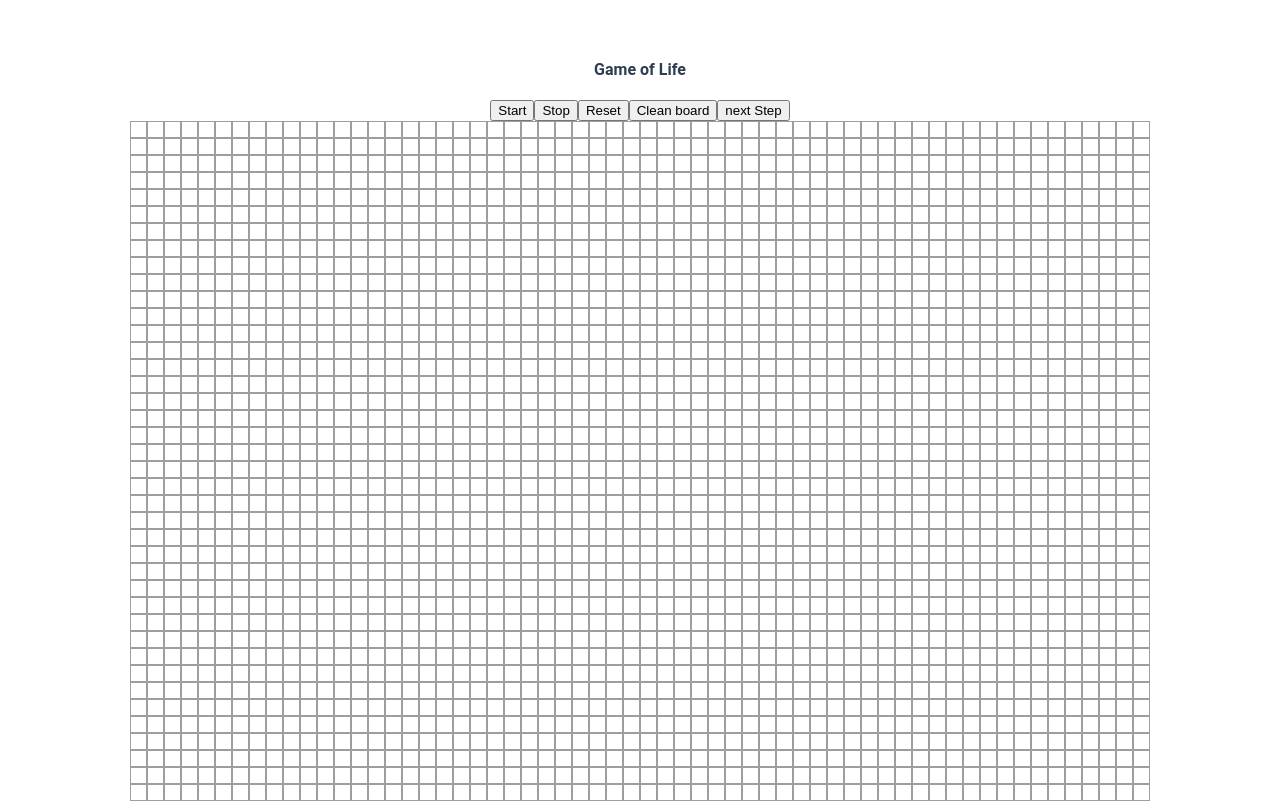
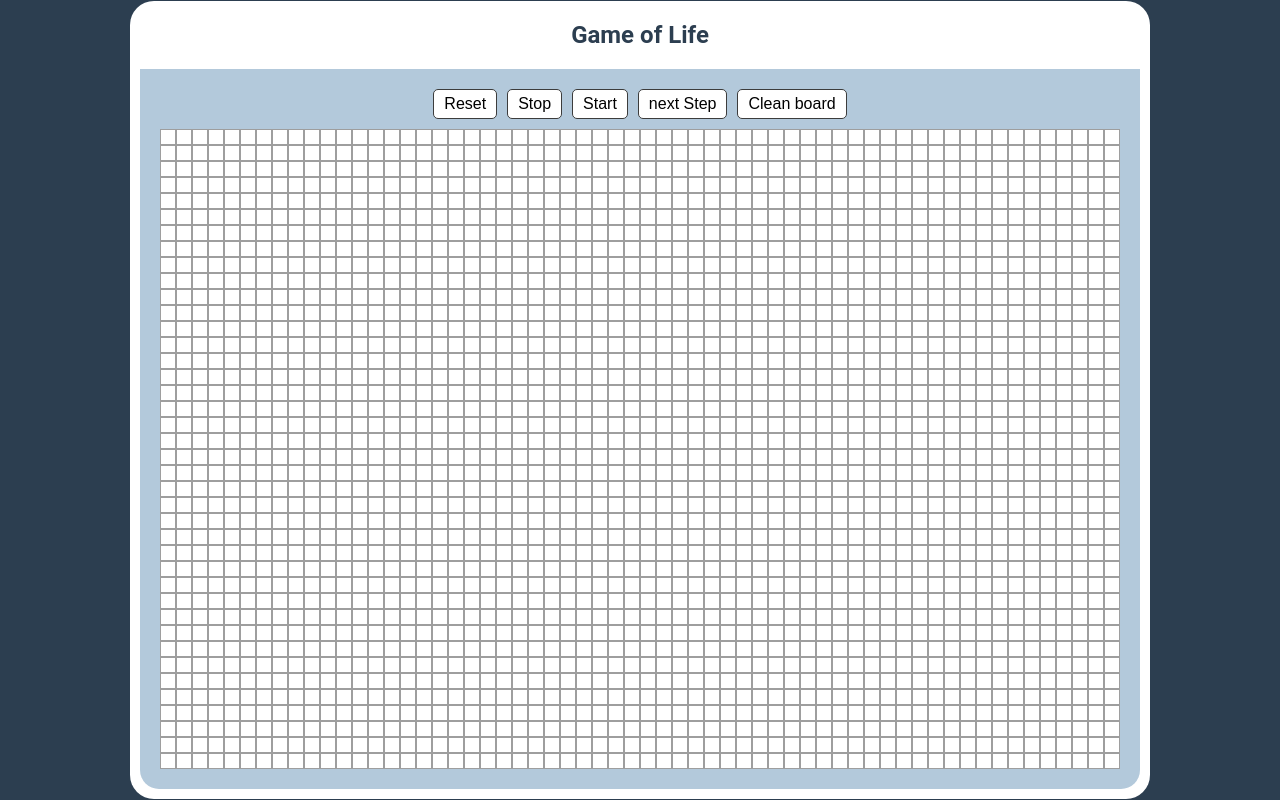
Before and after one commit to serrgeyOkhr/game-of-life, a Vue app: page / in a window 1280 px wide. Built offline with nearby package versions, Linux system fonts and the light colour scheme.

Commit message:
style changes

```diff
--- a/src/App.vue
+++ b/src/App.vue
@@ -8,9 +8,9 @@ import BoardGridVue from './components/BoardGrid.vue';
   export default {
     name: 'App',
     components: {
-    BoardGridVue
-  }
-}
+      BoardGridVue,
+    },
+  };
 </script>
 
 <style>
@@ -20,9 +20,18 @@ export default {
     -moz-osx-font-smoothing: grayscale;
     text-align: center;
     color: #2c3e50;
-  margin-top: 60px;
+    background-color: #2c3e50;
+    box-sizing: border-box;
+    /* margin-top: 60px; */
+    height: 100vh;
+    width: 100%;
+    padding: 15px;
+    display: flex;
+    justify-content: center;
+    align-items: center;
   }
-body{
-  box-sizing: border-box;
+  body {
+    padding: 0;
+    margin: 0;
   }
 </style>
--- a/src/components/BoardGrid.vue
+++ b/src/components/BoardGrid.vue
@@ -1,11 +1,40 @@
 <template>
+  <div class="container">
+    <div class="heading">
+      <span class="headingTitle">Game of Life</span>
+    </div>
+    <div class="game">
       <div class="controlPanel">
-    <h4>Game of Life</h4>
-    <button @click="startGame">Start</button>
-    <button @click="stopGame">Stop</button>
-    <button @click="resetGame">Reset</button>
-    <button @click="cleanBoardGame">Clean board</button>
-    <button @click="loopStep">next Step</button>
+        <button
+          class="btn"
+          @click="resetGame"
+        >
+          Reset
+        </button>
+        <button
+          class="btn"
+          @click="stopGame"
+        >
+          Stop
+        </button>
+        <button
+          class="btn startBtn"
+          @click="startGame"
+        >
+          Start
+        </button>
+        <button
+          class="btn"
+          @click="loopStep"
+        >
+          next Step
+        </button>
+        <button
+          class="btn"
+          @click="cleanBoardGame"
+        >
+          Clean board
+        </button>
       </div>
       <div class="boardContainer">
         <div
@@ -18,10 +47,12 @@
             :key="index"
             class="boardCell"
           >
-        <!-- {{ column }} , {{ row }} -->
-        <CellVue @click="getCellID(column - 1, row - 1)"
-          :isAlive="(newLife.getCellValue(column - 1, row - 1))"
+            <CellVue
+              @click="getCellID(column - 1, row - 1)"
+              :isAlive="newLife.getCellValue(column - 1, row - 1)"
             />
+          </div>
+        </div>
       </div>
     </div>
   </div>
@@ -43,25 +74,25 @@
       let qq = [[]];
 
       function startGame() {
-        play.value = true
-        qq = newLife.showGrid
-        loop()
+        play.value = true;
+        qq = newLife.showGrid;
+        loop();
       }
 
       function stopGame() {
-        play.value = false
+        play.value = false;
       }
 
       function loopStep() {
-        newLife.play()
+        newLife.play();
       }
       function resetGame() {
         if (qq.length > 1) {
-          newLife.setGrid(qq)
+          newLife.setGrid(qq);
         }
       }
       function cleanBoardGame() {
-        newLife.reset
+        newLife.reset;
       }
       function loop() {
         if (!play.value) return;
@@ -69,8 +100,10 @@
         setTimeout(loop, 200);
       }
       function getCellID(x, y) {
-        console.log(`x: ${x}, y: ${y}`);
-        newLife.getCellValue(x, y) ? newLife.setDeadCell(x,y) : newLife.setAliveCell(x,y)
+        // console.log(`x: ${x}, y: ${y}`);
+        newLife.getCellValue(x, y)
+          ? newLife.setDeadCell(x, y)
+          : newLife.setAliveCell(x, y);
       }
       return {
         newLife,
@@ -79,20 +112,62 @@
         resetGame,
         getCellID,
         loopStep,
-        cleanBoardGame
+        cleanBoardGame,
       };
     },
   };
 </script>
 
 <style>
+  .container {
+    padding: 5px;
+    border-radius: 24px;
+    background-color: #fff;
+    display: flex;
+    flex-direction: column;
+    overflow: hidden;
+    /* margin: 15px; */
+  }
   .boardContainer {
     display: flex;
     justify-content: center;
     align-items: center;
+    flex-wrap: nowrap;
+    padding: 5px;
   }
-  /* .boardCell {
-    padding: 5px;
-    border: 1px solid;
-  } */
+  .controlPanel {
+    display: flex;
+    padding: 5px 0;
+    justify-content: center;
+  }
+  .headingTitle {
+    font-size: 24px;
+    font-weight: bold;
+    display: block;
+    padding: 15px 0;
+    /* margin-bottom: 20px; */
+  }
+  .game {
+    display: flex;
+    flex-direction: column;
+    background-color: rgb(179, 201, 219);
+    margin: 5px;
+    padding: 15px;
+    border-bottom-left-radius: 19px;
+    border-bottom-right-radius: 19px;
+  }
+  .btn {
+    font-size: 16px;
+    padding: 5px 10px;
+    margin: 0 5px;
+    background-color: #fff;
+    border: 1px solid rgb(60, 60, 60);
+    border-radius: 5px;
+    cursor: pointer;
+  }
+  .btn:hover {
+    background-color: rgb(240, 240, 240);
+    border: 1px solid rgb(48, 48, 48);
+  }
+
 </style>
--- a/src/components/Cell.vue
+++ b/src/components/Cell.vue
@@ -15,8 +15,8 @@ export default {
 
 <style>
 .cell {
-  width: 15px;
-  height: 15px;
+  width: 14px;
+  height: 14px;
   border: 1px solid rgb(158, 158, 158);
 }
 .aliveCell {
```
Lines whose indentation alone changed are shown as unchanged.
